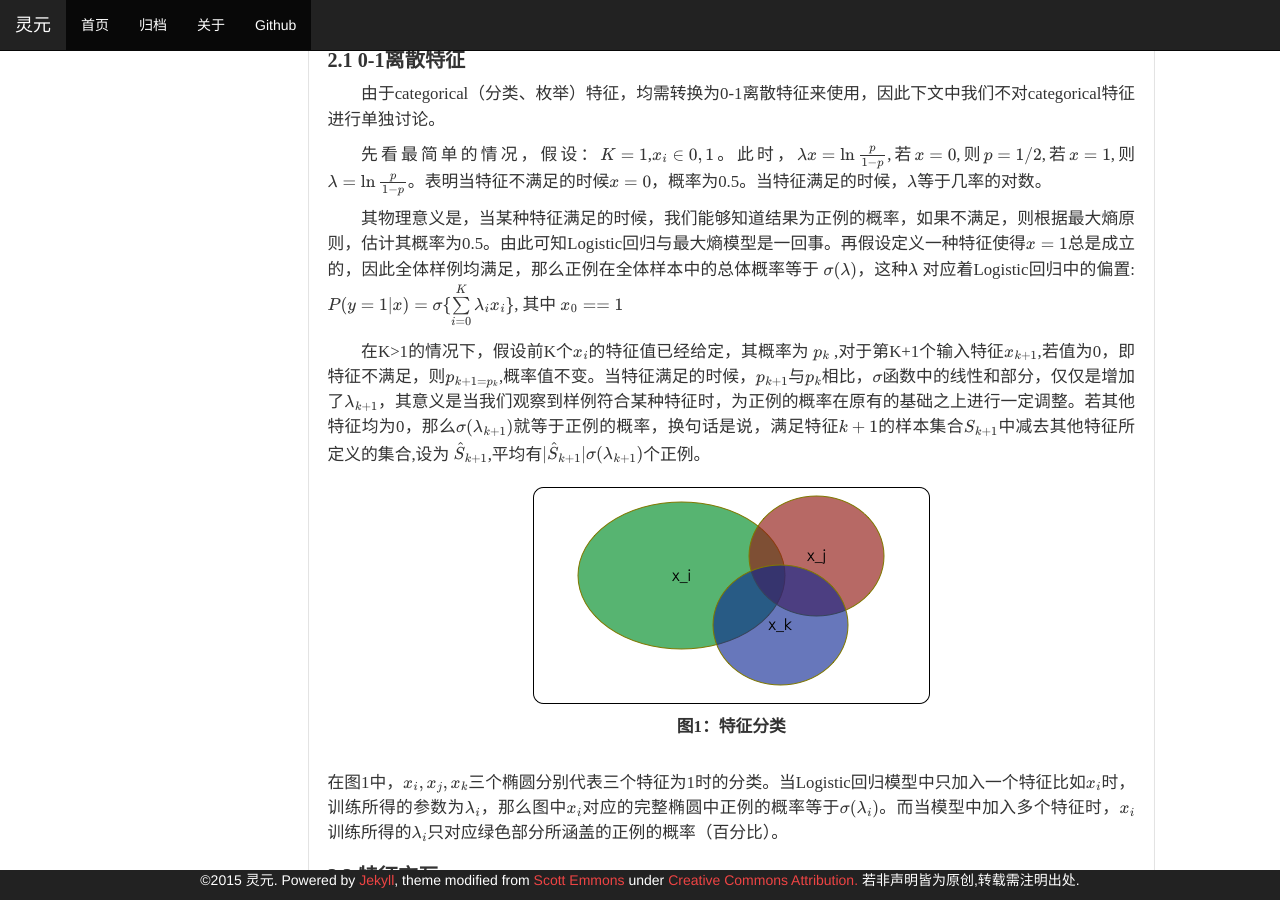
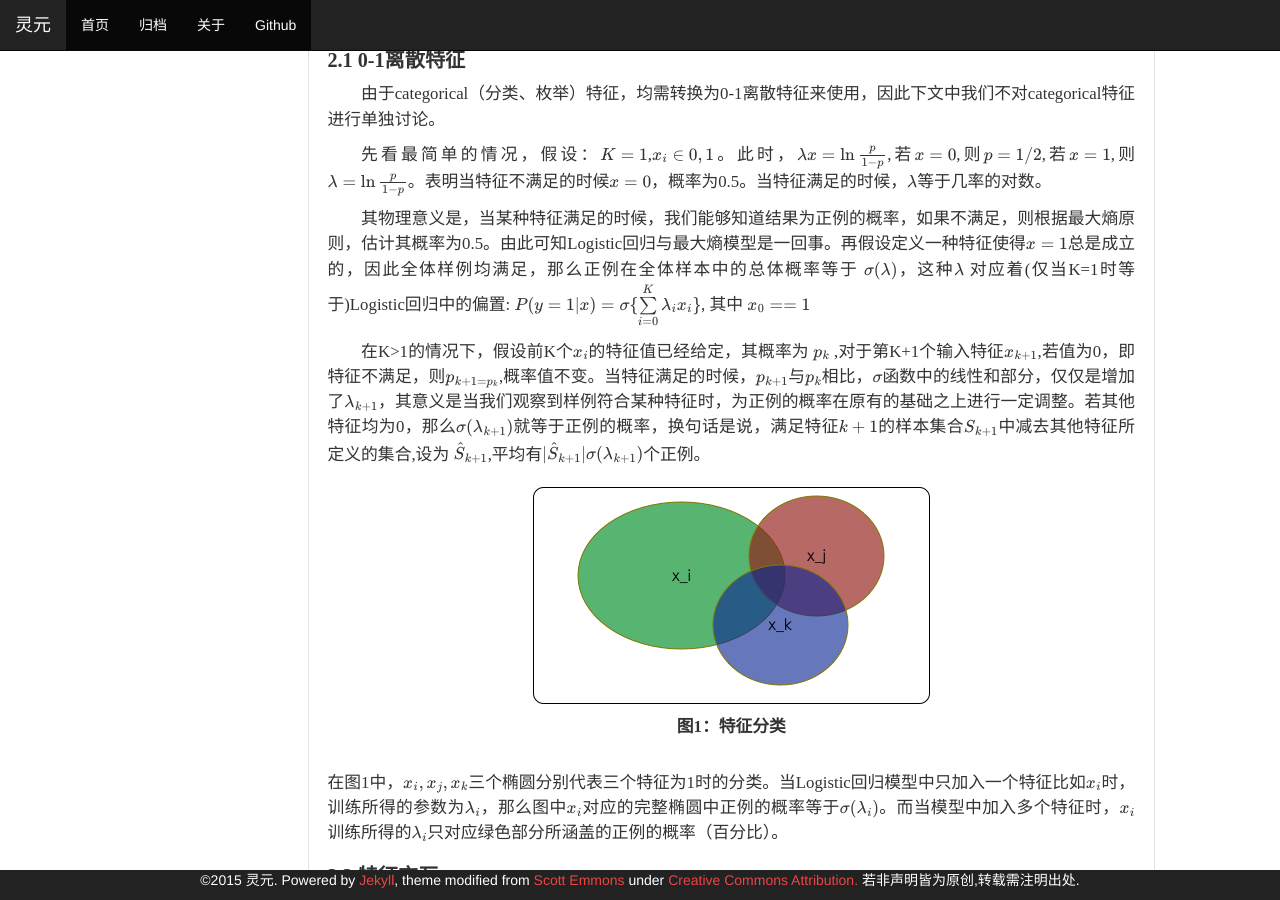
Before and after one commit to lihui/lihui.github.io, a Jekyll site: the page built from _posts/2015-6-8-logistic.md, in a window 1280 px wide and 900 px high, scrolled down 1780 px. Built offline with Jekyll 4.4.1, drawn with Linux system fonts in a browser that asks for light colours; Markdown is read by kramdown in place of the engine named in the settings; formulas are drawn with MathJax 3.

Commit message:
update logisitc

```diff
--- a/_posts/2015-6-8-logistic.md
+++ b/_posts/2015-6-8-logistic.md
@@ -56,7 +56,7 @@ $\sigma(x)=\frac{1}{1+\exp(-x)}$。
 
 其物理意义是，当某种特征满足的时候，我们能够知道结果为正例的概率，如果不满足，则根据最大熵原则，估计其概率为0.5。由此可知Logistic回归与最大熵模型是一回事。再假设定义一种特征使得$x=1$总是成立的，因此全体样例均满足，那么正例在全体样本中的总体概率等于
 $\sigma (\lambda)$，这种$\lambda$
-对应着Logistic回归中的偏置:
+对应着(仅当K=1时等于)Logistic回归中的偏置:
 $P(y=1|x)=\sigma \lbrace\sum \limits_{i=0}^{K}\lambda_i x_i \rbrace$,
 其中
 $x_0==1$
```
